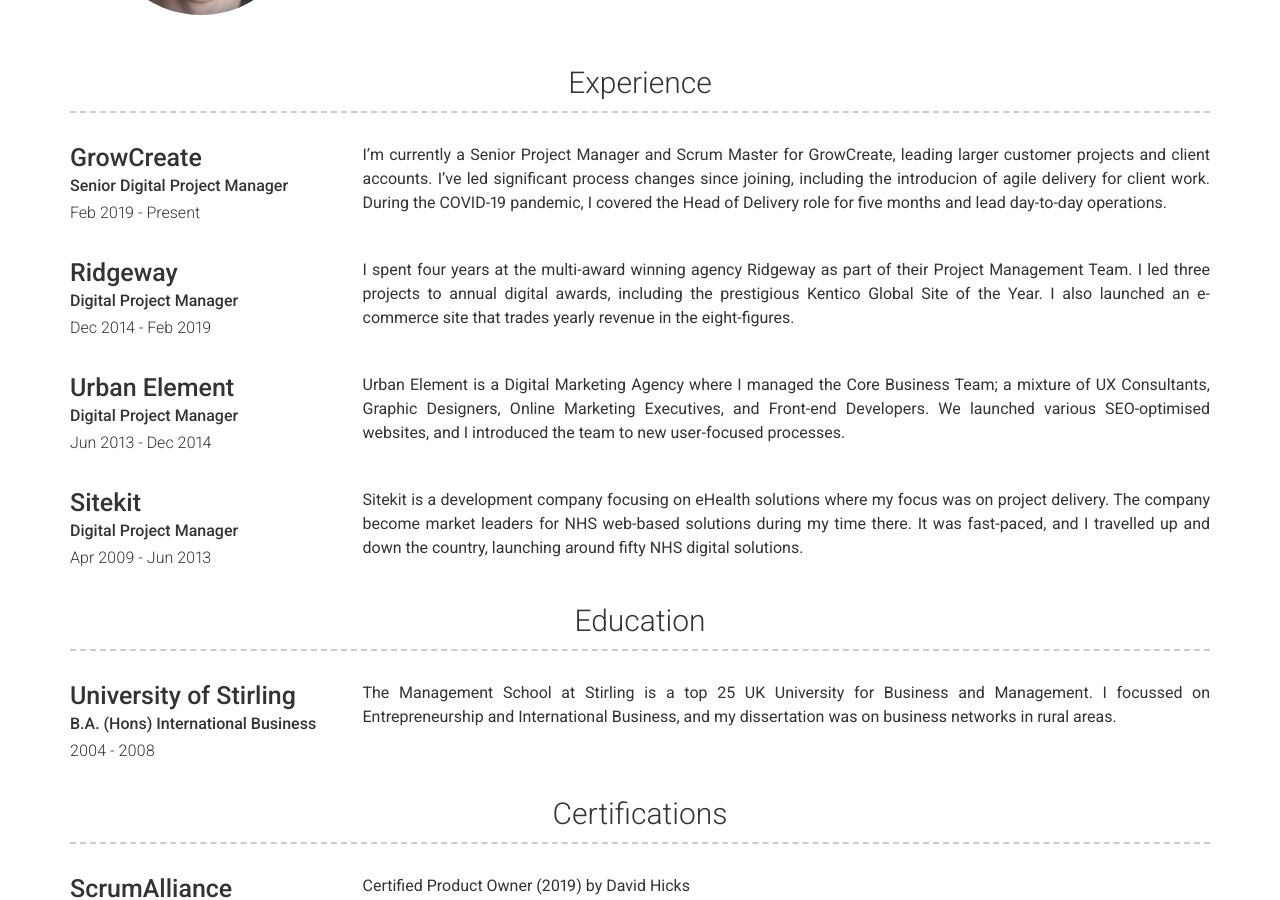
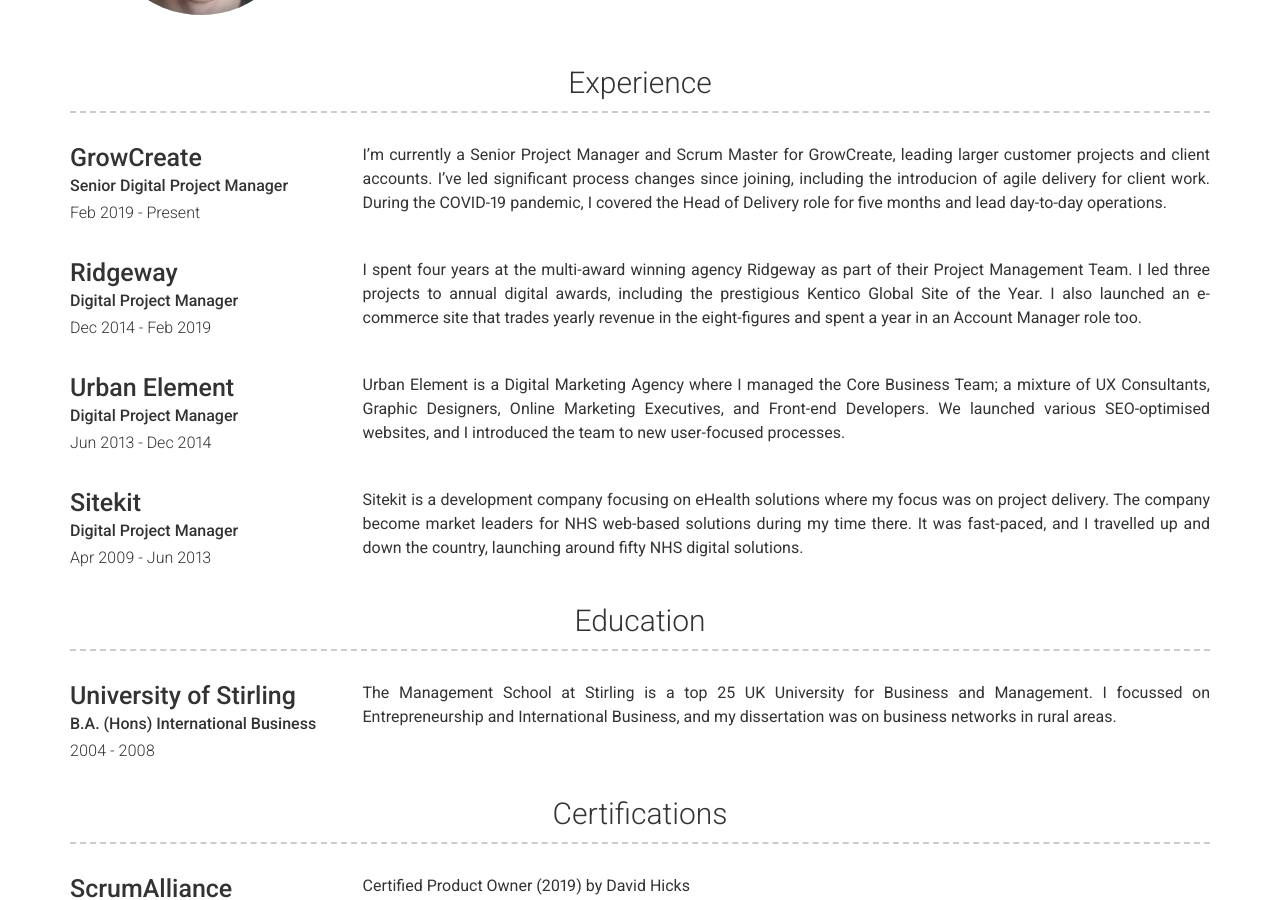
Before and after one commit to csgdavidson/Charlie-Davidson2, a Jekyll site: the page built from index.md, in a window 1280 px wide and 900 px high, scrolled down 464 px. Built offline with Jekyll 4.4.1, drawn with Linux system fonts in a browser that asks for light colours; nearby versions of some CDN libraries.

Commit message:
Update experience.yml

```diff
--- a/_data/experience.yml
+++ b/_data/experience.yml
@@ -9,7 +9,7 @@
   job_title: Digital Project Manager
   dates: Dec 2014 - Feb 2019
   description:
-    I spent four years at the multi-award winning agency Ridgeway as part of their Project Management Team. I led three projects to annual digital awards, including the prestigious Kentico Global Site of the Year. I also launched an e-commerce site that trades yearly revenue in the eight-figures.
+    I spent four years at the multi-award winning agency Ridgeway as part of their Project Management Team. I led three projects to annual digital awards, including the prestigious Kentico Global Site of the Year. I also launched an e-commerce site that trades yearly revenue in the eight-figures and spent a year in an Account Manager role too.
 - company: Urban Element
   job_title: Digital Project Manager
   dates: Jun 2013 - Dec 2014
```
